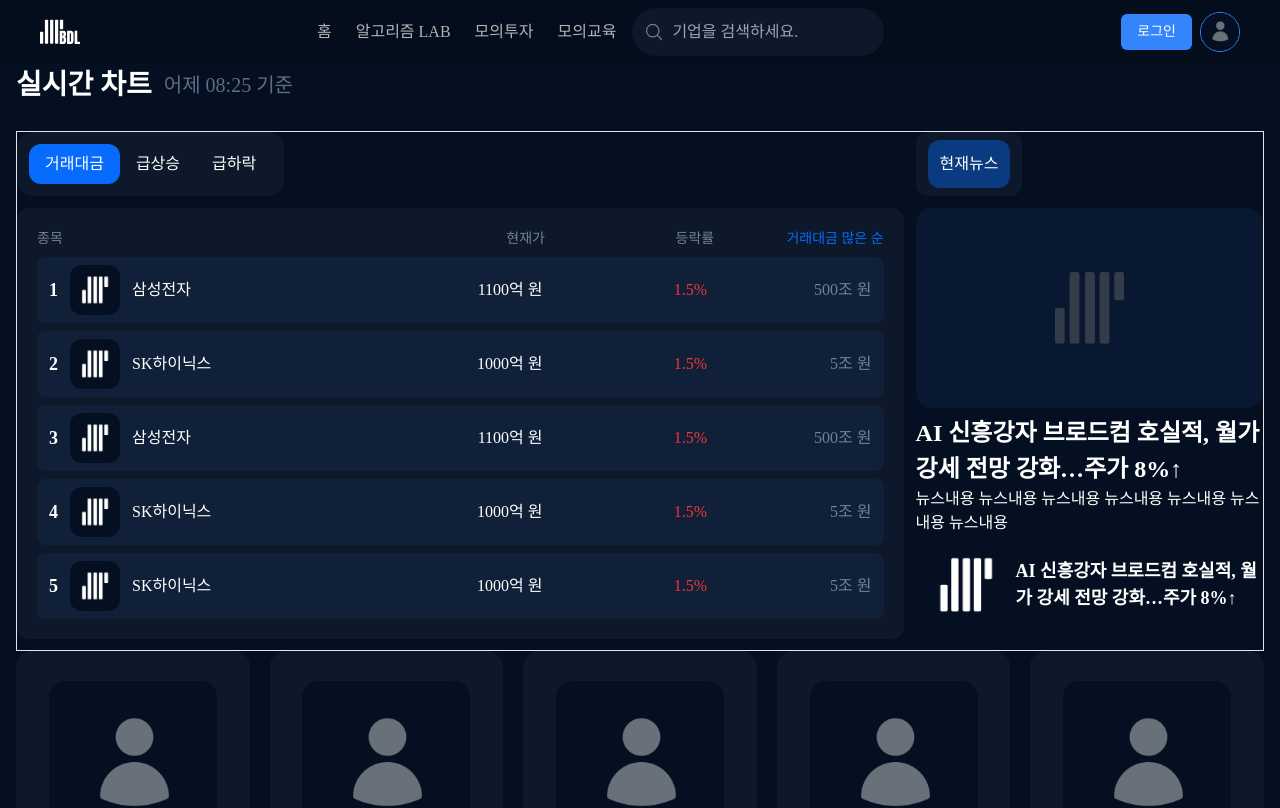
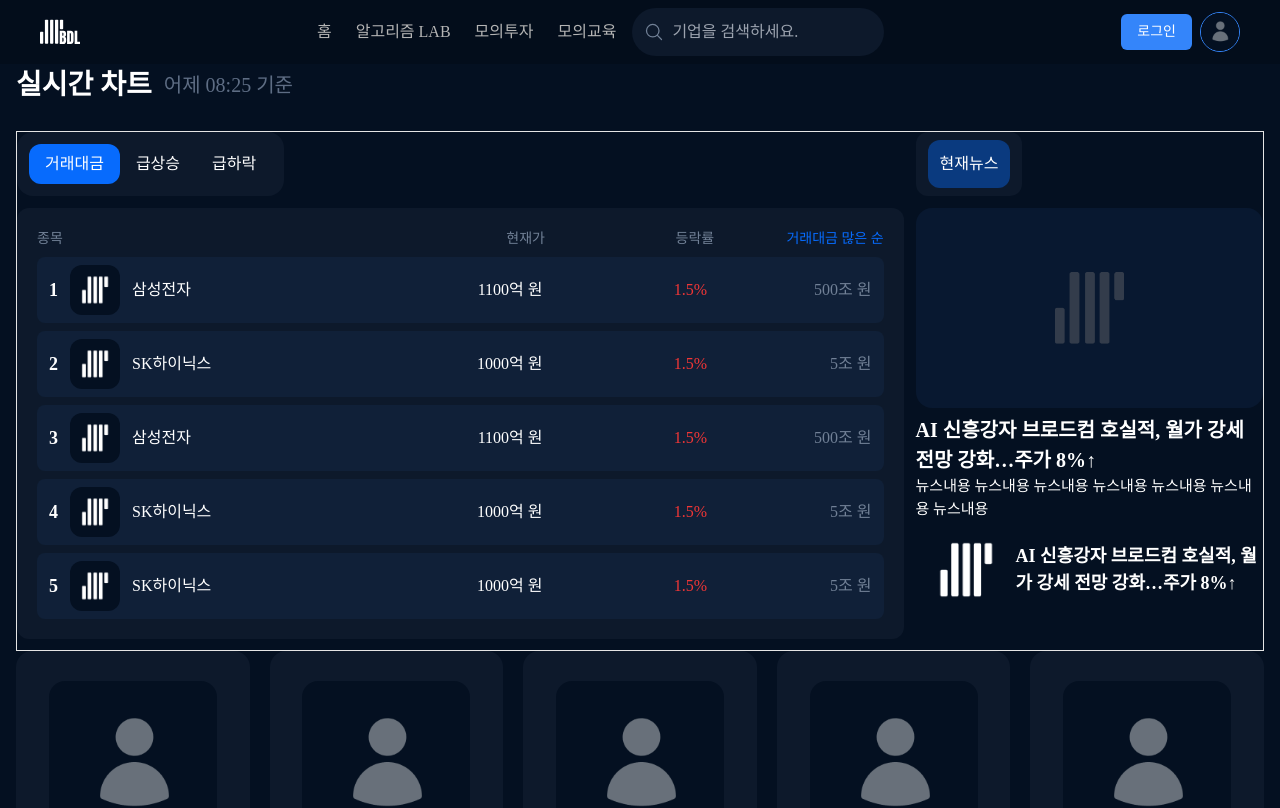
Before and after one commit to stitchzzang/BDL_PJT, a React (Vite) app: page / in a window 1280 px wide. Shown: the top 808 px of the page. Built offline with nearby package versions, Linux system fonts and the light colour scheme; a web font is replaced by a local one.

Commit message:
feat:스타일 값 수정 - 이미지 크기 관련

```diff
--- a/src/components/home-page/news/news-chart-main.tsx
+++ b/src/components/home-page/news/news-chart-main.tsx
@@ -8,18 +8,26 @@ export interface NewsChartMainProps {
 export const NewsChartMain = ({ newsMainInfo }: NewsChartMainProps) => {
   return (
     <div className="w-full">
-      <div className="inline-block overflow-hidden rounded-2xl">
+      <div className="inline-block max-h-[240px] overflow-hidden rounded-2xl">
         {newsMainInfo.imgUrl === null ? (
-          <img src={noneNewsImg} alt="noneImg" />
+          <img
+            src={noneNewsImg}
+            alt="noneImg"
+            className="h-full w-full object-cover object-center"
+          />
         ) : (
-          <img src={newsMainInfo.imgUrl} alt="newsMainImg" />
+          <img
+            src={newsMainInfo.imgUrl}
+            alt="newsMainImg"
+            className="h-full w-full object-cover object-center"
+          />
         )}
       </div>
       <div>
-        <h3 className="whitespace-normal break-words text-[24px] font-bold">
+        <h3 className="whitespace-normal break-words text-[20px] font-bold">
           {newsMainInfo.title}
         </h3>
-        <p className="whitespace-normal break-words text-[16px] font-light">
+        <p className="whitespace-normal break-words text-[15px] font-light">
           {newsMainInfo.subject}
         </p>
       </div>
```
